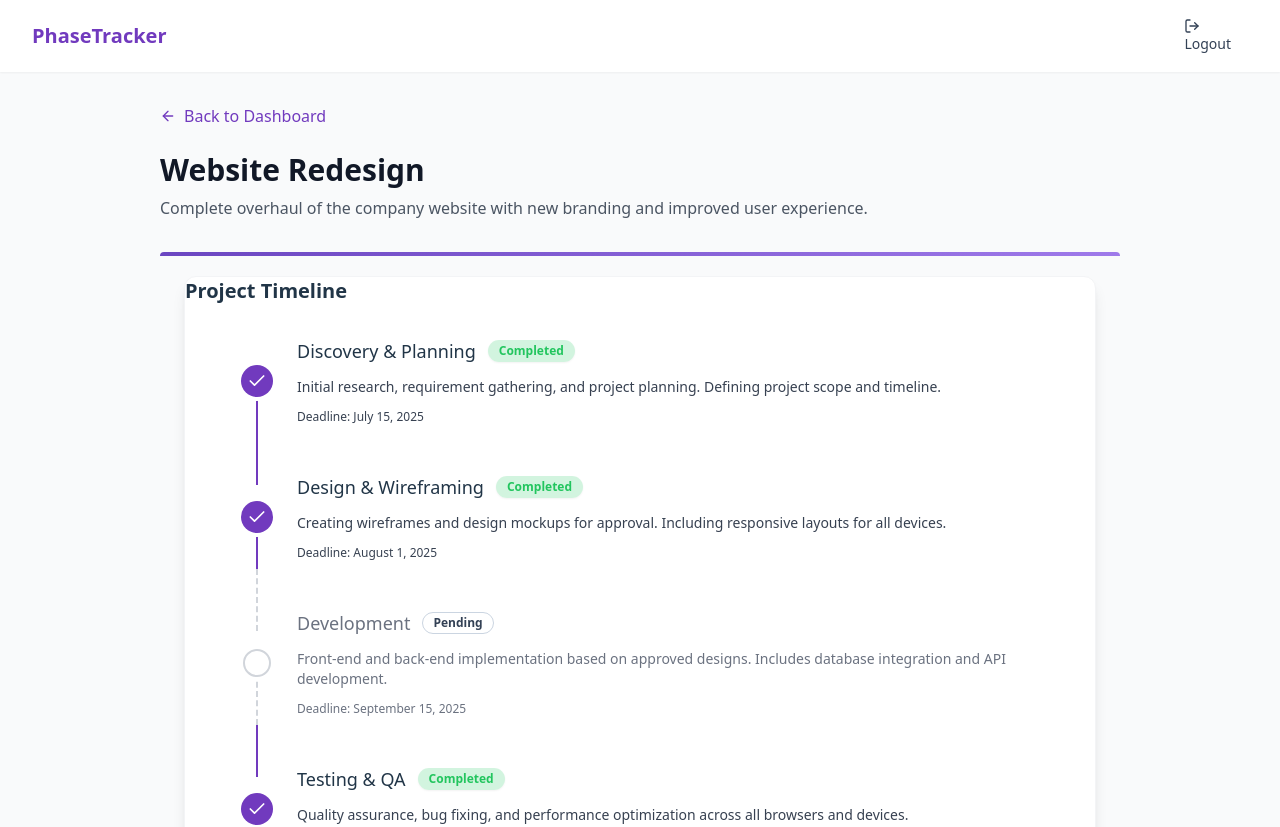
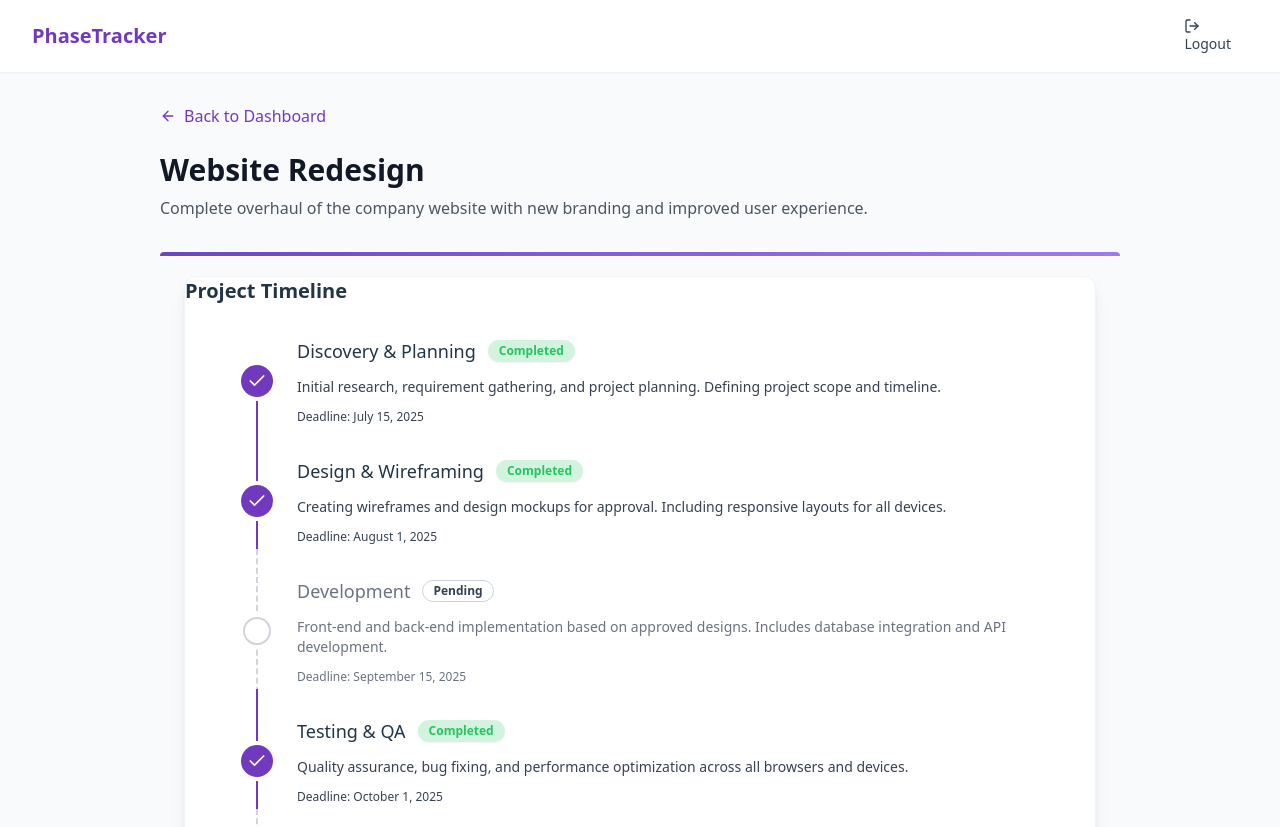
Before and after one commit to yahyam7md1/ProjectTrackingTool, a React (Vite) app in the folder frontend/: page /client/projects/1 in a window 1280 px wide. Shown: the top 827 px of the page. Built offline with nearby package versions, Linux system fonts and the light colour scheme.

Commit message:
Kinda fixed the final look of VerticalTimeLine component

```diff
--- a/frontend/src/components/client/VerticalTimeline.tsx
+++ b/frontend/src/components/client/VerticalTimeline.tsx
@@ -38,7 +38,7 @@ const PhaseItem: React.FC<PhaseItemProps> = ({ phase, isFirst, isLast }) => {
         {!isFirst && (
           <div
             className={cn(
-              "absolute top-[-32px] h-1/2 w-0.5 left-6 -translate-x-1/2",
+              "absolute top-[-20px] h-1/2 w-0.5 left-6 -translate-x-1/2",
               phase.status === 'completed' || phase.status === 'active'
                 ? "bg-primary"
                 : "border-r-2 border-dashed border-gray-300"
@@ -146,7 +146,7 @@ export const VerticalTimeline: React.FC<VerticalTimelineProps> = ({ phases }) =>
       initial="hidden"
       whileInView="show"
       viewport={{ once: true, amount: 0.1 }}
-      className="mt-6 space-y-8 ml-4 md:ml-12"
+      className="mt-6 space-y-4 ml-4 md:ml-12"
     >
       {phases.map((phase, index) => (
         <motion.li
```
